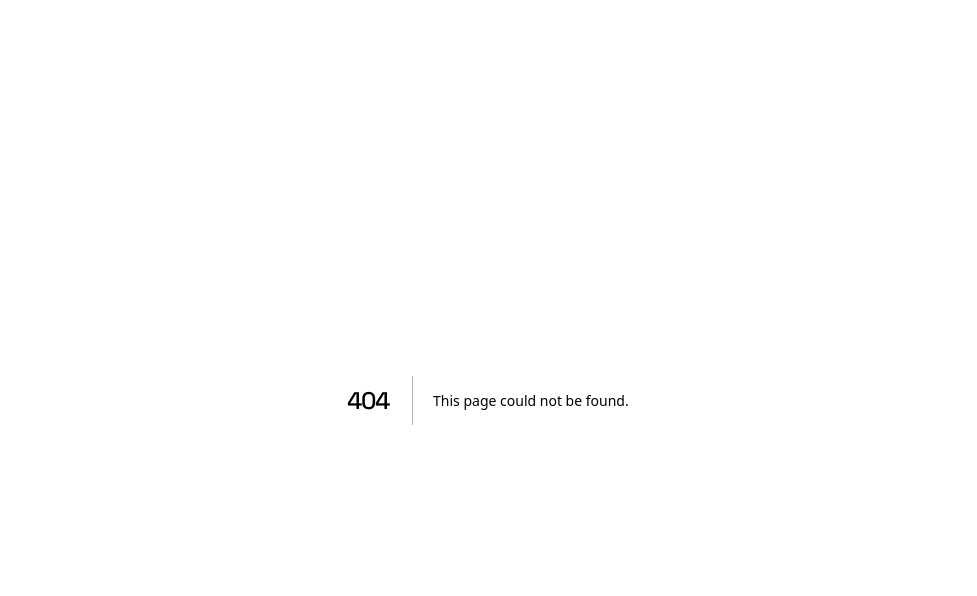
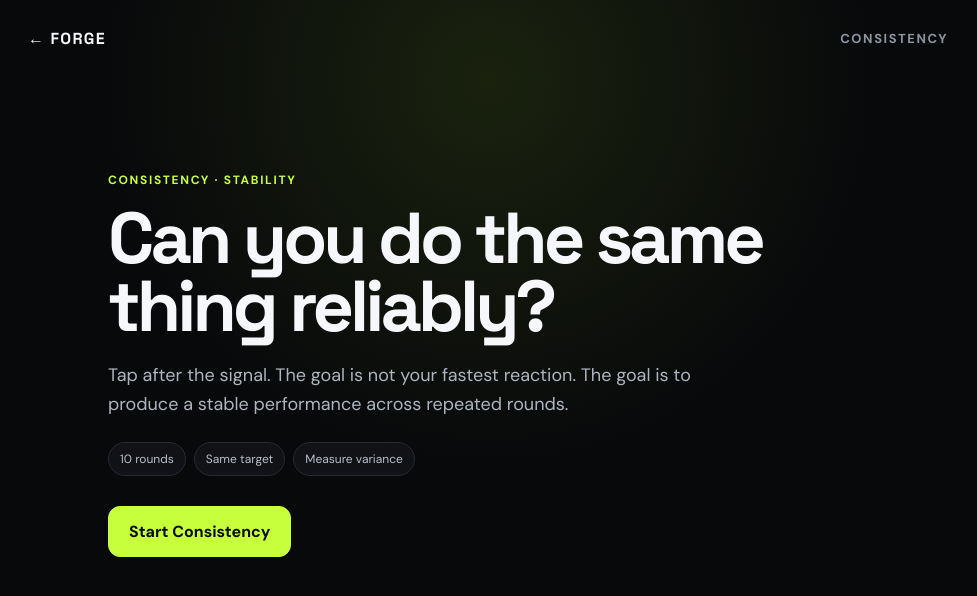
Before and after one commit to Nar-Lod/FORGE, a Next.js app: page /challenges/consistency in a window 1280 px wide. Before the commit this address had no page. Shown: the top 596 px of the page, without its empty margins (152-1129 px from the left). Built offline with nearby package versions, Linux system fonts and the light colour scheme.

Commit message:
Build page training challenge

```diff
--- /dev/null
+++ b/app/challenges/consistency/page.tsx
@@ -0,0 +1,79 @@
+"use client";
+
+import { useEffect, useMemo, useRef, useState } from "react";
+import Link from "next/link";
+
+const ROUNDS = 10;
+const TARGET = 1500;
+
+export default function ConsistencyChallenge() {
+  const [started, setStarted] = useState(false);
+  const [finished, setFinished] = useState(false);
+  const [round, setRound] = useState(0);
+  const [results, setResults] = useState<number[]>([]);
+  const [armed, setArmed] = useState(false);
+  const [startAt, setStartAt] = useState(0);
+  const [score, setScore] = useState(0);
+  const timer = useRef<number | null>(null);
+
+  const clear = () => { if (timer.current !== null) window.clearTimeout(timer.current); timer.current = null; };
+
+  const beginRound = () => {
+    clear();
+    setArmed(false);
+    timer.current = window.setTimeout(() => { setArmed(true); setStartAt(performance.now()); }, 600 + Math.random() * 700);
+  };
+
+  useEffect(() => () => clear(), []);
+
+  const tap = () => {
+    if (!started || finished || !armed) return;
+    const delta = Math.round(performance.now() - startAt);
+    const next = [...results, delta];
+    setResults(next);
+    if (next.length >= ROUNDS) {
+      const mean = next.reduce((a, b) => a + b, 0) / next.length;
+      const variance = next.reduce((a, b) => a + Math.pow(b - mean, 2), 0) / next.length;
+      const sd = Math.sqrt(variance);
+      const finalScore = Math.max(0, Math.min(100, Math.round(100 - Math.min(100, sd / 5))));
+      setScore(finalScore);
+      setFinished(true);
+      clear();
+    } else {
+      setRound((v) => v + 1);
+      window.setTimeout(beginRound, 150);
+    }
+  };
+
+  const begin = () => {
+    clear(); setStarted(true); setFinished(false); setRound(0); setResults([]); setScore(0);
+    window.setTimeout(beginRound, 200);
+  };
+
+  const mean = useMemo(() => results.length ? Math.round(results.reduce((a, b) => a + b, 0) / results.length) : 0, [results]);
+  const spread = useMemo(() => {
+    if (results.length < 2) return 0;
+    const avg = results.reduce((a, b) => a + b, 0) / results.length;
+    return Math.round(Math.sqrt(results.reduce((a, b) => a + Math.pow(b - avg, 2), 0) / results.length));
+  }, [results]);
+
+  useEffect(() => {
+    if (!finished) return;
+    const previous = JSON.parse(window.localStorage.getItem("forge.metrics") || "[[\"Focus\",0],[\"Control\",0],[\"Patience\",0],[\"Persistence\",0],[\"Consistency\",0]]") as [string, number][];
+    window.localStorage.setItem("forge.metrics", JSON.stringify(previous.map(([name, value]) => name === "Consistency" ? [name, Math.max(value, score)] : [name, value])));
+  }, [finished, score]);
+
+  return (
+    <main className="game-shell">
+      <div className="game-topbar"><Link href="/" className="game-back">← FORGE</Link><div className="game-progress">{started && !finished ? `${round + 1}/${ROUNDS}` : "CONSISTENCY"}</div></div>
+      {!started && <section className="game-intro"><div className="eyebrow">CONSISTENCY · STABILITY</div><h1>Can you do the same thing reliably?</h1><p>Tap after the signal. The goal is not your fastest reaction. The goal is to produce a stable performance across repeated rounds.</p><div className="rule-pills"><span>10 rounds</span><span>Same target</span><span>Measure variance</span></div><button className="btn btn-primary" onClick={begin}>Start Consistency</button></section>}
+      {started && !finished && <section className="game-stage">
+        <div className={`target-card ${armed ? "armed" : "waiting"}`}><span>{armed ? "SIGNAL LIVE" : "WAIT"}</span><strong>{armed ? "TAP NOW" : "…"}</strong></div>
+        <button className="consistency-target" onClick={tap} aria-label="tap target"><span>●</span></button>
+        <div className="live-stats"><span>ROUND <b>{round + 1}</b></span><span>AVG <b>{mean}ms</b></span><span>SPREAD <b>{spread}ms</b></span></div>
+        <p className="game-hint">Aim for repeatability. A steady result beats one unusually fast result.</p>
+      </section>}
+      {finished && <section className="result-card"><div className="eyebrow">CONSISTENCY COMPLETE</div><div className="result-score">{score}</div><div className="result-label">CONSISTENCY SCORE</div><div className="result-stats"><div><strong>{mean}ms</strong><span>average</span></div><div><strong>{spread}ms</strong><span>spread</span></div><div><strong>{ROUNDS}</strong><span>rounds</span></div></div><p>{spread < 80 ? "Your timing stayed relatively stable across the run." : "Your results moved around. Consistency improves when you choose a repeatable process instead of chasing your fastest attempt."}</p><div className="cta-row"><button className="btn btn-primary" onClick={begin}>Run once more</button><Link href="/" className="btn btn-secondary">I'm done</Link></div></section>}
+    </main>
+  );
+}
```
